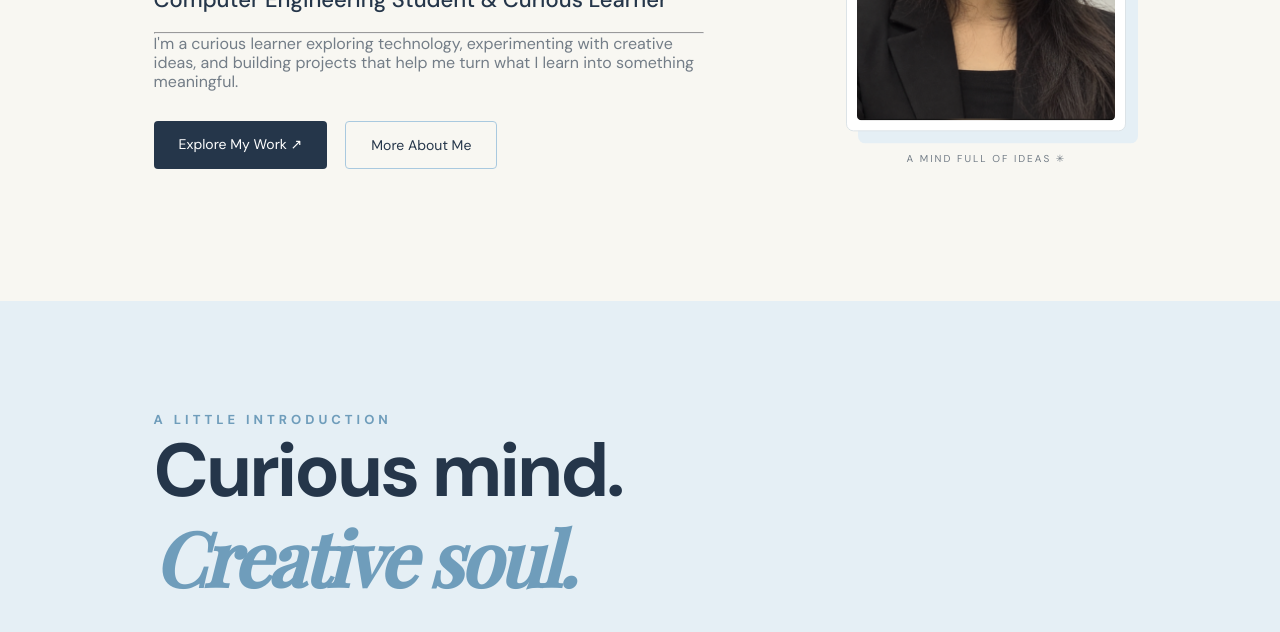
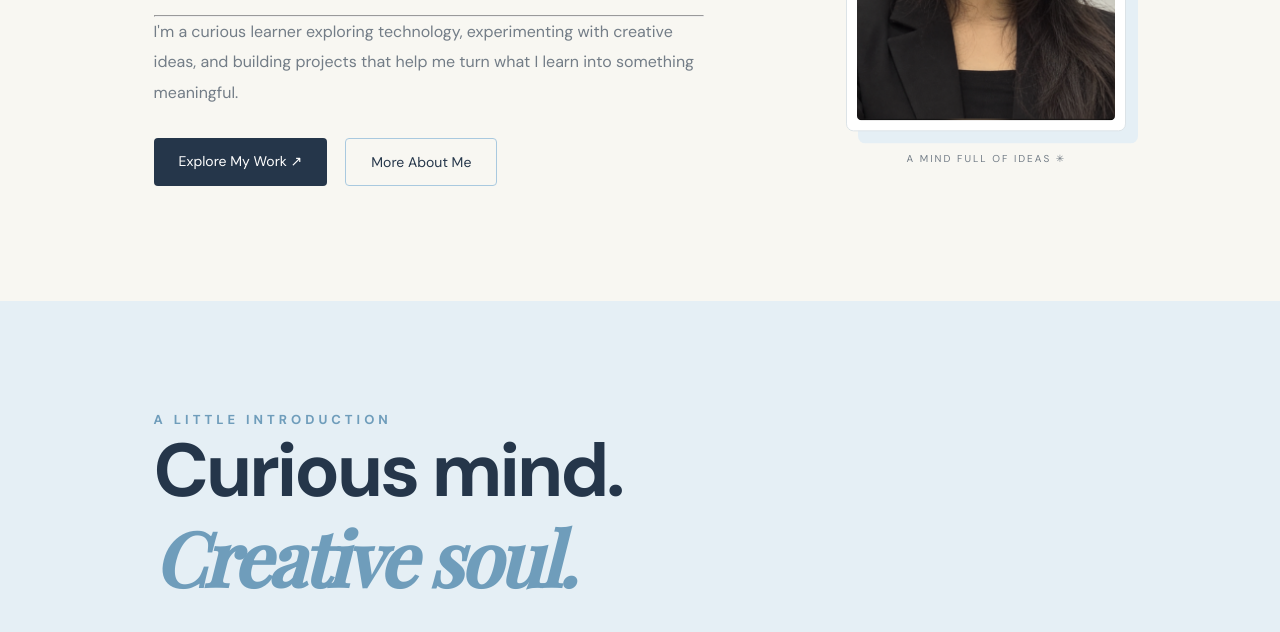
Before and after one commit to joshilamagar22-sketch/Joshila-portfolio, a plain HTML site: page index.html in a window 1280 px wide. Shown: the part 468-1100 px from the top of the page. Drawn offline with nearby package versions, Linux system fonts and the light colour scheme; a web font is replaced by a local one.

Commit message:
Prepare portfolio for deployment

```diff
--- a/style.css
+++ b/style.css
@@ -194,7 +194,7 @@ nav ul a:hover {
 .hero-description {
     max-width: 550px;
     color: var(--muted);
-    line-height: 1.2;
+    line-height: 1.9;
 }
 
 .hero-buttons {
```
